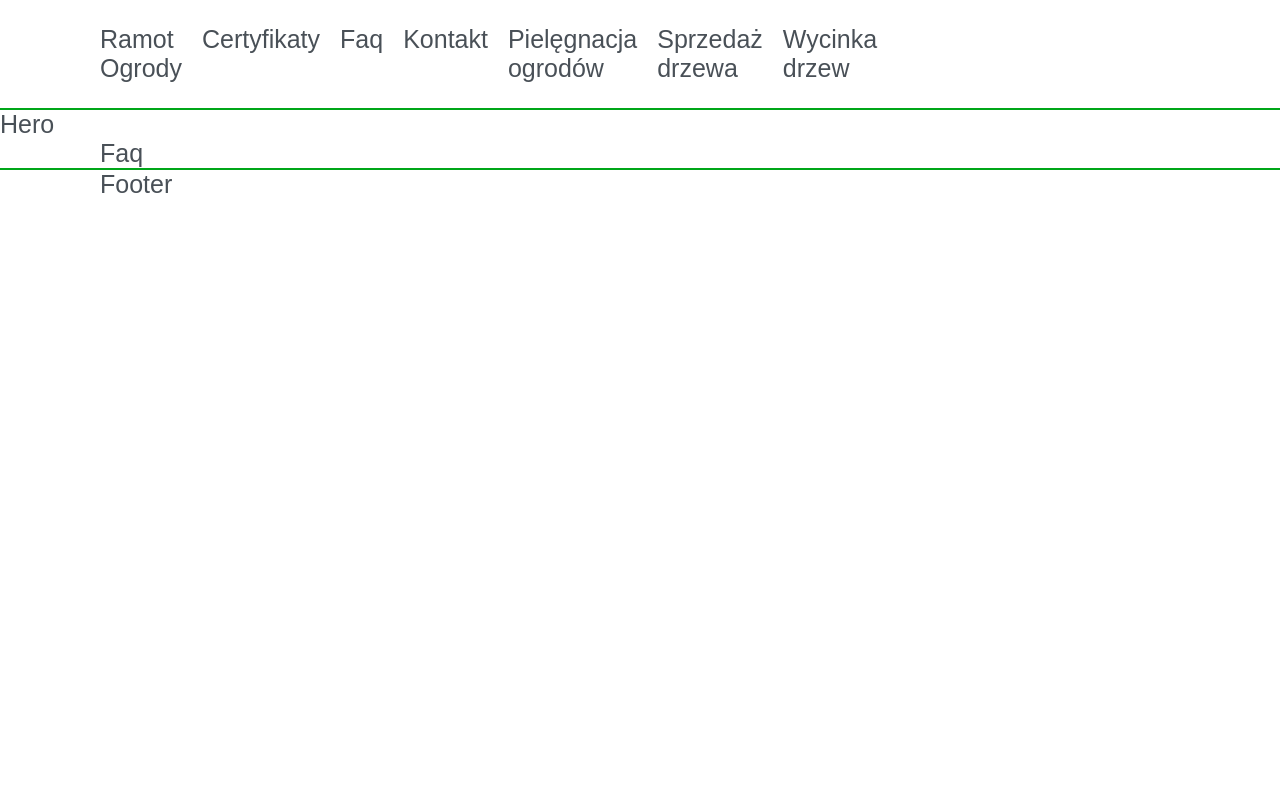
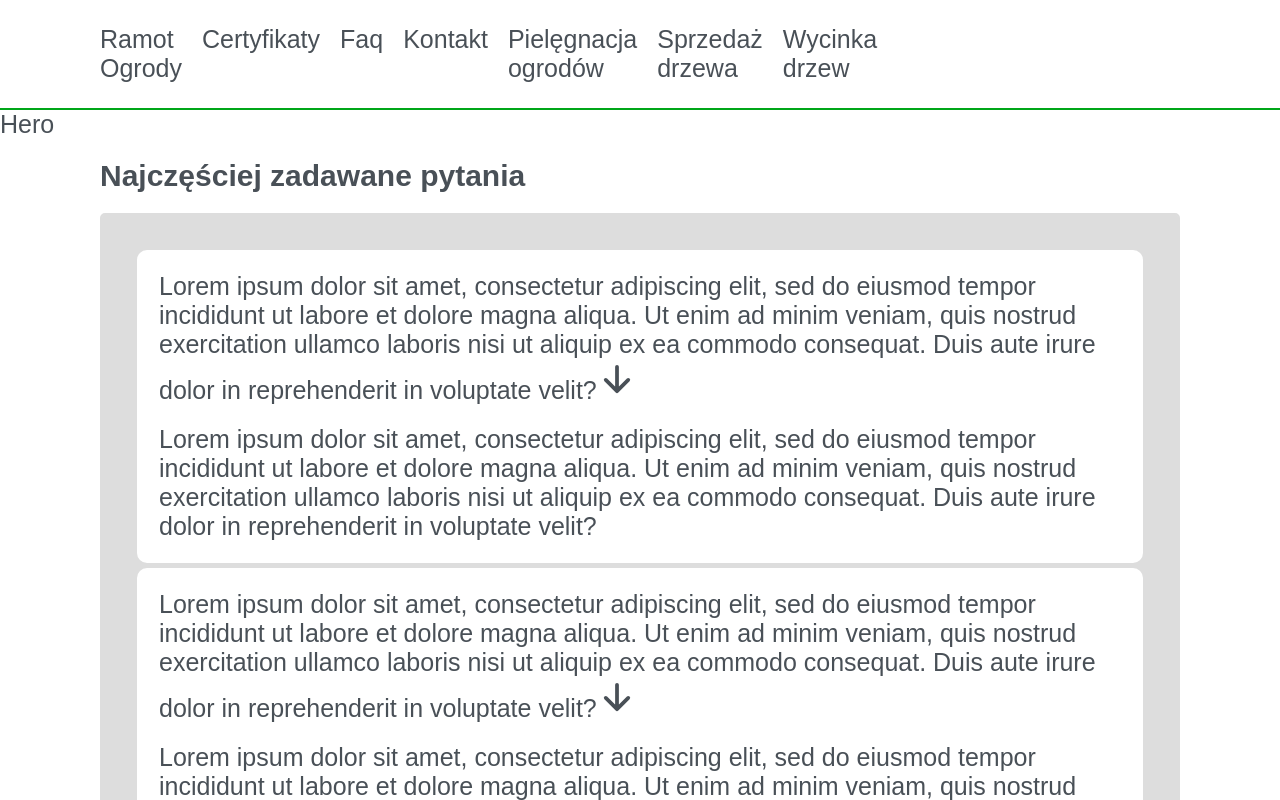
Before and after one commit to Mateusz-Ramotowski-Poland/Ramot-Ogrody-Webpage, a React (Create React App) app: page /faq in a window 1280 px wide. Shown: the top 800 px of the page. Built offline with nearby package versions, Linux system fonts and the light colour scheme.

Commit message:
ROW-18 Added static accordion

```diff
--- a/package.json
+++ b/package.json
@@ -3,6 +3,7 @@
   "version": "0.1.0",
   "private": true,
   "dependencies": {
+    "@ionic/react": "^7.0.10",
     "@testing-library/jest-dom": "^5.16.5",
     "@testing-library/react": "^13.4.0",
     "@testing-library/user-event": "^13.5.0",
@@ -11,6 +12,7 @@
     "@types/react": "^18.2.6",
     "@types/react-dom": "^18.2.4",
     "classnames": "^2.3.2",
+    "ionicons": "^7.1.2",
     "react": "^18.2.0",
     "react-dom": "^18.2.0",
     "react-router-dom": "6.3",
--- /dev/null
+++ b/src/components/Accordion.module.scss
@@ -0,0 +1,8 @@
+$color: #ddd;
+
+.container {
+  border: 2px solid $color;
+  border-radius: 0.5rem;
+  padding: 3rem;
+  background-color: $color;
+}
--- /dev/null
+++ b/src/components/Accordion.tsx
@@ -0,0 +1,64 @@
+import styles from "./Accordion.module.scss";
+import { AccordionItem } from "../components";
+
+export const Accordion = () => {
+  const accordionItems = [
+    {
+      question: `Lorem ipsum dolor sit amet, consectetur adipiscing elit, sed do eiusmod tempor incididunt ut labore et dolore magna aliqua. Ut enim ad minim
+    veniam, quis nostrud exercitation ullamco laboris nisi ut aliquip ex ea commodo consequat. Duis aute irure dolor in reprehenderit in
+    voluptate velit?`,
+      answer: ` Esse cillum dolore eu fugiat nulla pariatur. Excepteur sint occaecat cupidatat non proident, sunt in culpa qui officia deserunt mollit anim id
+    est laborum.`,
+    },
+    {
+      question: `Lorem ipsum dolor sit amet, consectetur adipiscing elit, sed do eiusmod tempor incididunt ut labore et dolore magna aliqua. Ut enim ad minim
+    veniam, quis nostrud exercitation ullamco laboris nisi ut aliquip ex ea commodo consequat. Duis aute irure dolor in reprehenderit in
+    voluptate velit?`,
+      answer: ` Esse cillum dolore eu fugiat nulla pariatur. Excepteur sint occaecat cupidatat non proident, sunt in culpa qui officia deserunt mollit anim id
+    est laborum.`,
+    },
+    {
+      question: `Lorem ipsum dolor sit amet, consectetur adipiscing elit, sed do eiusmod tempor incididunt ut labore et dolore magna aliqua. Ut enim ad minim
+    veniam, quis nostrud exercitation ullamco laboris nisi ut aliquip ex ea commodo consequat. Duis aute irure dolor in reprehenderit in
+    voluptate velit?`,
+      answer: ` Esse cillum dolore eu fugiat nulla pariatur. Excepteur sint occaecat cupidatat non proident, sunt in culpa qui officia deserunt mollit anim id
+    est laborum.`,
+    },
+    {
+      question: `Lorem ipsum dolor sit amet, consectetur adipiscing elit, sed do eiusmod tempor incididunt ut labore et dolore magna aliqua. Ut enim ad minim
+    veniam, quis nostrud exercitation ullamco laboris nisi ut aliquip ex ea commodo consequat. Duis aute irure dolor in reprehenderit in
+    voluptate velit?`,
+      answer: ` Esse cillum dolore eu fugiat nulla pariatur. Excepteur sint occaecat cupidatat non proident, sunt in culpa qui officia deserunt mollit anim id
+    est laborum.`,
+    },
+    {
+      question: `Lorem ipsum dolor sit amet, consectetur adipiscing elit, sed do eiusmod tempor incididunt ut labore et dolore magna aliqua. Ut enim ad minim
+    veniam, quis nostrud exercitation ullamco laboris nisi ut aliquip ex ea commodo consequat. Duis aute irure dolor in reprehenderit in
+    voluptate velit?`,
+      answer: ` Esse cillum dolore eu fugiat nulla pariatur. Excepteur sint occaecat cupidatat non proident, sunt in culpa qui officia deserunt mollit anim id
+    est laborum.`,
+    },
+    {
+      question: `Lorem ipsum dolor sit amet, consectetur adipiscing elit, sed do eiusmod tempor incididunt ut labore et dolore magna aliqua. Ut enim ad minim
+    veniam, quis nostrud exercitation ullamco laboris nisi ut aliquip ex ea commodo consequat. Duis aute irure dolor in reprehenderit in
+    voluptate velit?`,
+      answer: ` Esse cillum dolore eu fugiat nulla pariatur. Excepteur sint occaecat cupidatat non proident, sunt in culpa qui officia deserunt mollit anim id
+    est laborum.`,
+    },
+    {
+      question: `Lorem ipsum dolor sit amet, consectetur adipiscing elit, sed do eiusmod tempor incididunt ut labore et dolore magna aliqua. Ut enim ad minim
+    veniam, quis nostrud exercitation ullamco laboris nisi ut aliquip ex ea commodo consequat. Duis aute irure dolor in reprehenderit in
+    voluptate velit?`,
+      answer: ` Esse cillum dolore eu fugiat nulla pariatur. Excepteur sint occaecat cupidatat non proident, sunt in culpa qui officia deserunt mollit anim id
+    est laborum.`,
+    },
+  ];
+
+  const accordionItemsList = accordionItems.map((item, i) => <AccordionItem question={item.question} answer={item.question} key={i + 1} />);
+
+  return (
+    <>
+      <div className={styles.container}>{accordionItemsList}</div>
+    </>
+  );
+};
--- /dev/null
+++ b/src/components/AccordionItem.module.scss
@@ -0,0 +1,17 @@
+@use "../styles/colors" as co;
+
+.accordion_item {
+  background-color: #fff;
+  border: 2px solid #fff;
+  border-radius: 1rem;
+  padding: 2rem;
+  margin: 0.5rem;
+}
+
+.answer {
+  margin-top: 2rem;
+}
+
+.icon {
+  font-size: 4rem;
+}
--- /dev/null
+++ b/src/components/AccordionItem.tsx
@@ -0,0 +1,20 @@
+import styles from "./AccordionItem.module.scss";
+import { IonIcon } from "@ionic/react";
+import { arrowDownOutline } from "../../node_modules/ionicons/icons";
+
+interface Props {
+  answer: string;
+  question: string;
+}
+
+export const AccordionItem = (props: Props) => {
+  return (
+    <div className={styles.accordion_item}>
+      <div>
+        <span>{props.question}</span>
+        <IonIcon icon={arrowDownOutline} className={styles.icon} />
+      </div>
+      <div className={styles.answer}>{props.answer}</div>
+    </div>
+  );
+};
--- a/src/components/Footer.module.scss
+++ b/src/components/Footer.module.scss
@@ -2,6 +2,7 @@
 @use "../styles/colors" as co;
 
 .footer {
+  border-top: 2px solid co.$primary;
+  margin-top: 2rem;
   padding: 0 va.$header-footer-horizontal-padding;
-  border-top: 2px solid co.$primary;
 }
--- /dev/null
+++ b/src/components/TitleH2.module.scss
@@ -0,0 +1,4 @@
+.h2 {
+  font-size: 3rem;
+  margin: 2rem 0;
+}
--- /dev/null
+++ b/src/components/TitleH2.tsx
@@ -0,0 +1,9 @@
+import styles from "./TitleH2.module.scss";
+
+interface Props {
+  text: string;
+}
+
+export const TitleH2 = (props: Props) => {
+  return <h2 className={styles.h2}>{props.text}</h2>;
+};
--- a/src/components/index.ts
+++ b/src/components/index.ts
@@ -2,3 +2,6 @@ export * from "./Footer";
 export * from "./Header";
 export * from "./Hero";
 export * from "./styles-wrappers/Container1440";
+export * from "./Accordion";
+export * from "./AccordionItem";
+export * from "./TitleH2";
--- a/src/pages/Faq.tsx
+++ b/src/pages/Faq.tsx
@@ -1,3 +1,10 @@
+import { Accordion, TitleH2 } from "../components";
+
 export const Faq = () => {
-  return <div>Faq</div>;
+  return (
+    <>
+      <TitleH2 text="Najczęściej zadawane pytania" />
+      <Accordion />
+    </>
+  );
 };
```
Also changed, not shown: 1 other file (tests, documents, lock files or other folders).
